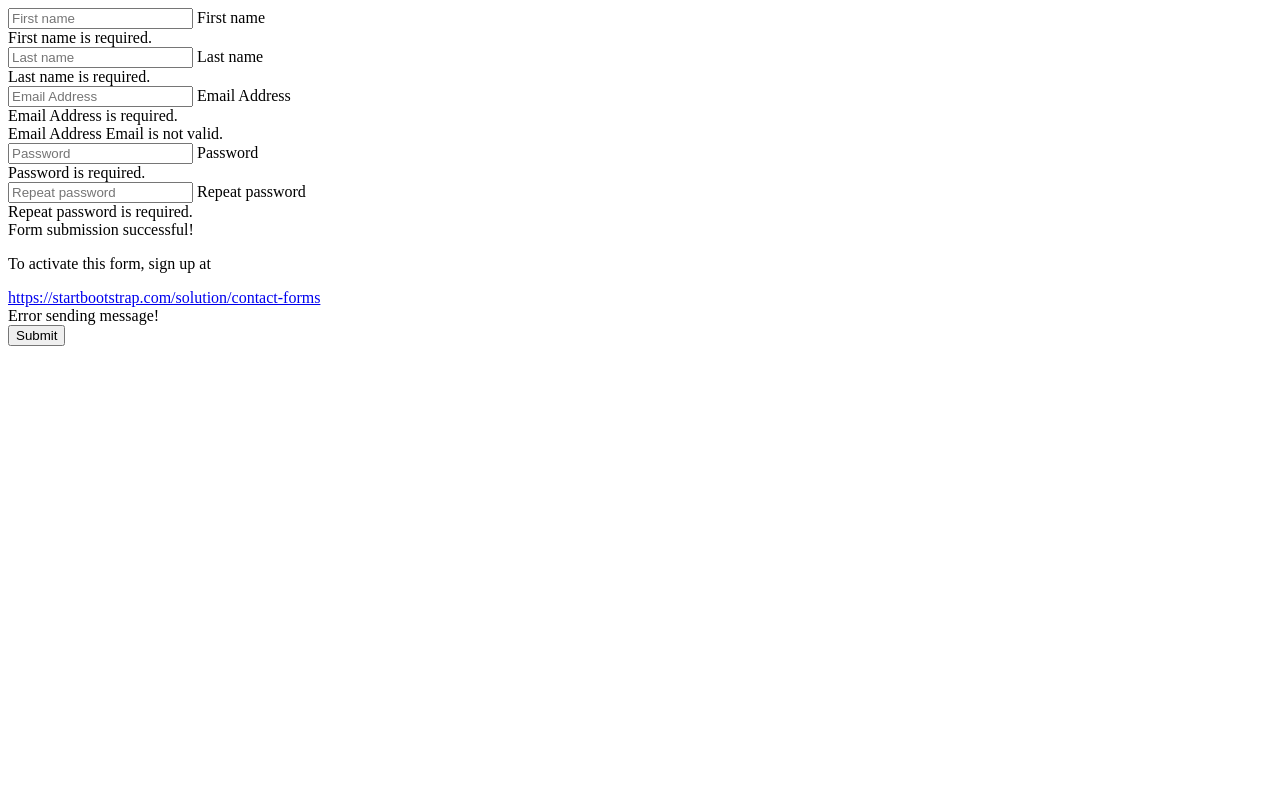
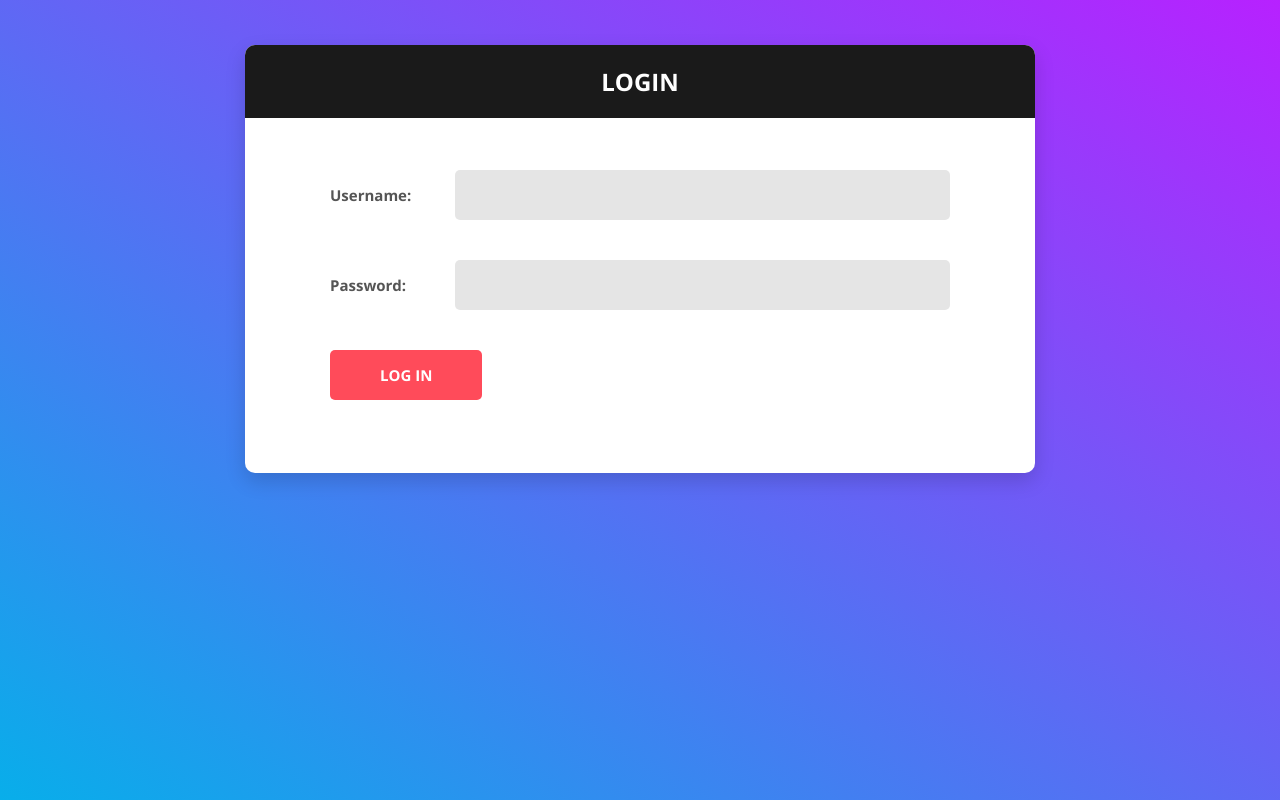
Before and after one commit to nikalinov/zeroed, a Django app: page /account/login/ in a window 1280 px wide. Run offline with Django 4.2, Linux system fonts and the light colour scheme; some libraries are stand-ins or nearby versions.

Commit message:
Add login form

```diff
--- a/feed/views.py
+++ b/feed/views.py
@@ -6,7 +6,7 @@
 from django.views.generic.list import ListView
 from django.views.generic.detail import DetailView
 from .models import Blog
-from miniblog.forms import RegisterForm
+from miniblog.forms import RegisterForm, LoginForm
 
 
 def index(request):
--- a/miniblog/forms.py
+++ b/miniblog/forms.py
@@ -3,6 +3,12 @@
 from django.forms import ModelForm
 from django.contrib.auth.models import User
 from django.forms import PasswordInput
+
+
+class LoginForm(ModelForm):
+    class Meta:
+        model = User
+        fields = ['username', 'password']
 
 
 class RegisterForm(ModelForm):
--- a/miniblog/settings.py
+++ b/miniblog/settings.py
@@ -128,3 +128,5 @@
 # https://docs.djangoproject.com/en/4.2/ref/settings/#default-auto-field
 
 DEFAULT_AUTO_FIELD = 'django.db.models.BigAutoField'
+
+LOGIN_REDIRECT_URL = '/'
--- a/static/css/main.css
+++ b/static/css/main.css
@@ -768,3 +768,10 @@
     padding-bottom: 50px;
   }
 }
+
+input:invalid {
+    background-color: ivory;
+    border: none;
+    outline: 2px solid red;
+    border-radius: 5px;
+}
--- a/templates/registration/login.html
+++ b/templates/registration/login.html
@@ -1,53 +1,89 @@
 <!DOCTYPE html>
 <html lang="en">
+
 <head>
+    <!-- Required meta tags-->
     <meta charset="UTF-8">
-    <title>Title</title>
+    <meta name="viewport" content="width=device-width, initial-scale=1, shrink-to-fit=no">
+    <meta name="description" content="Colorlib Templates">
+    <meta name="author" content="Colorlib">
+    <meta name="keywords" content="Colorlib Templates">
+
+    <!-- Title Page-->
+    <title>Login</title>
+    {% load static %}
+    <!-- Icons font CSS-->
+    <link href="{% static 'vendor/mdi-font/css/material-design-iconic-font.min.css' %}" rel="stylesheet" media="all">
+    <link href="{% static 'vendor/font-awesome-4.7/css/font-awesome.min.css' %}" rel="stylesheet" media="all">
+    <!-- Font special for pages-->
+    <link href="https://fonts.googleapis.com/css?family=Open+Sans:300,300i,400,400i,600,600i,700,700i,800,800i" rel="stylesheet">
+
+    <!-- Vendor CSS-->
+    <link href="{% static 'vendor/select2/select2.min.css' %}" rel="stylesheet" media="all">
+    <link href="{% static 'vendor/datepicker/daterangepicker.css' %}" rel="stylesheet" media="all">
+
+    <!-- Main CSS-->
+    <link href="{% static 'css/main.css' %}" rel="stylesheet" media="all">
 </head>
+
 <body>
-    <div class="container px-5 my-5">
-        <form id="contactForm" data-sb-form-api-token="API_TOKEN">
-            <div class="form-floating mb-3">
-                <input class="form-control" id="firstName" type="text" placeholder="First name" data-sb-validations="required" />
-                <label for="firstName">First name</label>
-                <div class="invalid-feedback" data-sb-feedback="firstName:required">First name is required.</div>
-            </div>
-            <div class="form-floating mb-3">
-                <input class="form-control" id="lastName" type="text" placeholder="Last name" data-sb-validations="required" />
-                <label for="lastName">Last name</label>
-                <div class="invalid-feedback" data-sb-feedback="lastName:required">Last name is required.</div>
-            </div>
-            <div class="form-floating mb-3">
-                <input class="form-control" id="emailAddress" type="email" placeholder="Email Address" data-sb-validations="required,email" />
-                <label for="emailAddress">Email Address</label>
-                <div class="invalid-feedback" data-sb-feedback="emailAddress:required">Email Address is required.</div>
-                <div class="invalid-feedback" data-sb-feedback="emailAddress:email">Email Address Email is not valid.</div>
-            </div>
-            <div class="form-floating mb-3">
-                <input class="form-control" id="password" type="text" placeholder="Password" data-sb-validations="required" />
-                <label for="password">Password</label>
-                <div class="invalid-feedback" data-sb-feedback="password:required">Password is required.</div>
-            </div>
-            <div class="form-floating mb-3">
-                <input class="form-control" id="repeatPassword" type="text" placeholder="Repeat password" data-sb-validations="required" />
-                <label for="repeatPassword">Repeat password</label>
-                <div class="invalid-feedback" data-sb-feedback="repeatPassword:required">Repeat password is required.</div>
-            </div>
-            <div class="d-none" id="submitSuccessMessage">
-                <div class="text-center mb-3">
-                    <div class="fw-bolder">Form submission successful!</div>
-                    <p>To activate this form, sign up at</p>
-                    <a href="https://startbootstrap.com/solution/contact-forms">https://startbootstrap.com/solution/contact-forms</a>
+    {% if form.errors %}
+        <p>Your username or password is incorrect. Please try again.</p>
+    {% endif %}
+
+    {% if next %}
+        {% if user.is_authenticated %}
+            <p>Your account doesn't have access to this page. To proceed,
+              please log in with an account that has access.</p>
+        {% else %}
+            <p>Please login to see this page.</p>
+        {% endif %}
+    {% endif %}
+
+    <form method="post" action="{% url 'login' %}">
+        {% csrf_token %}
+        <div class="page-wrapper bg-gra-03 p-t-45 p-b-50">
+            <div class="wrapper wrapper--w790">
+                <div class="card card-5">
+                    <div class="card-heading">
+                        <h2 class="title">Login</h2>
+                    </div>
+                    <div class="card-body">
+                        <form method="POST">
+                            <div class="form-row">
+                                <label for="username" class="name">{{ form.username.label_tag }}</label>
+                                <div class="value">
+                                    <div class="input-group">
+                                        <input class="input--style-5" type="text" id="username" name="username">
+                                    </div>
+                                </div>
+                            </div>
+                            <div class="form-row">
+                                <label for="password" class="name">Password:</label>
+                                <div class="value">
+                                    <div class="input-group">
+                                        <input class="input--style-5" type="password" id="password" name="password">
+                                    </div>
+                                </div>
+                            </div>
+                            <div>
+                                <button class="btn btn--radius-2 btn--red" type="submit">Log in</button>
+                            </div>
+                        </form>
+                    </div>
                 </div>
             </div>
-            <div class="d-none" id="submitErrorMessage">
-                <div class="text-center text-danger mb-3">Error sending message!</div>
-            </div>
-            <div class="d-grid">
-                <button class="btn btn-primary btn-lg disabled" id="submitButton" type="submit">Submit</button>
-            </div>
-        </form>
-    </div>
-    <script src="https://cdn.startbootstrap.com/sb-forms-latest.js"></script>
+        </div>
+
+        <!-- Jquery JS-->
+        <script src="{% static 'vendor/jquery/jquery.min.js' %}"></script>
+        <!-- Vendor JS-->
+        <script src="{% static 'vendor/select2/select2.min.js' %}"></script>
+        <script src="{% static 'vendor/datepicker/moment.min.js' %}"></script>
+        <script src="{% static 'vendor/datepicker/daterangepicker.js' %}"></script>
+
+        <!-- Main JS-->
+        <script src="{% static 'js/global.js' %}"></script>
+    </form>
 </body>
 </html>
```
Also changed, not shown: db.sqlite3.
